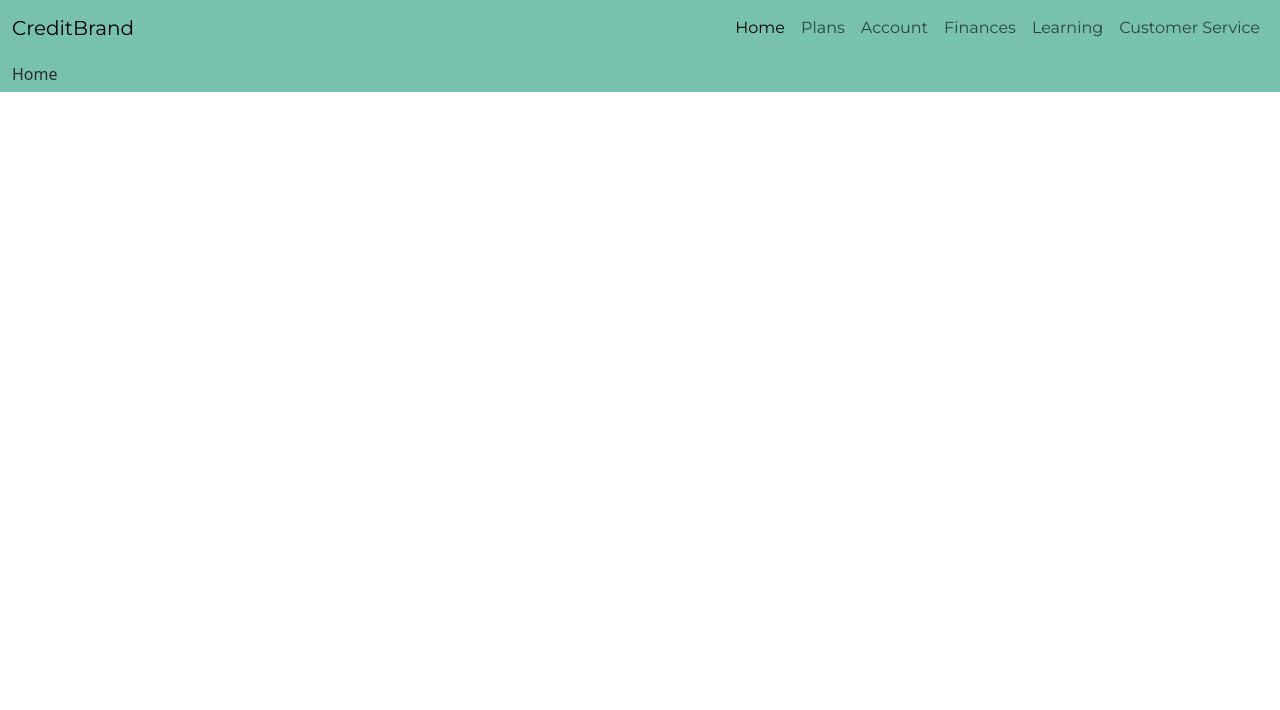
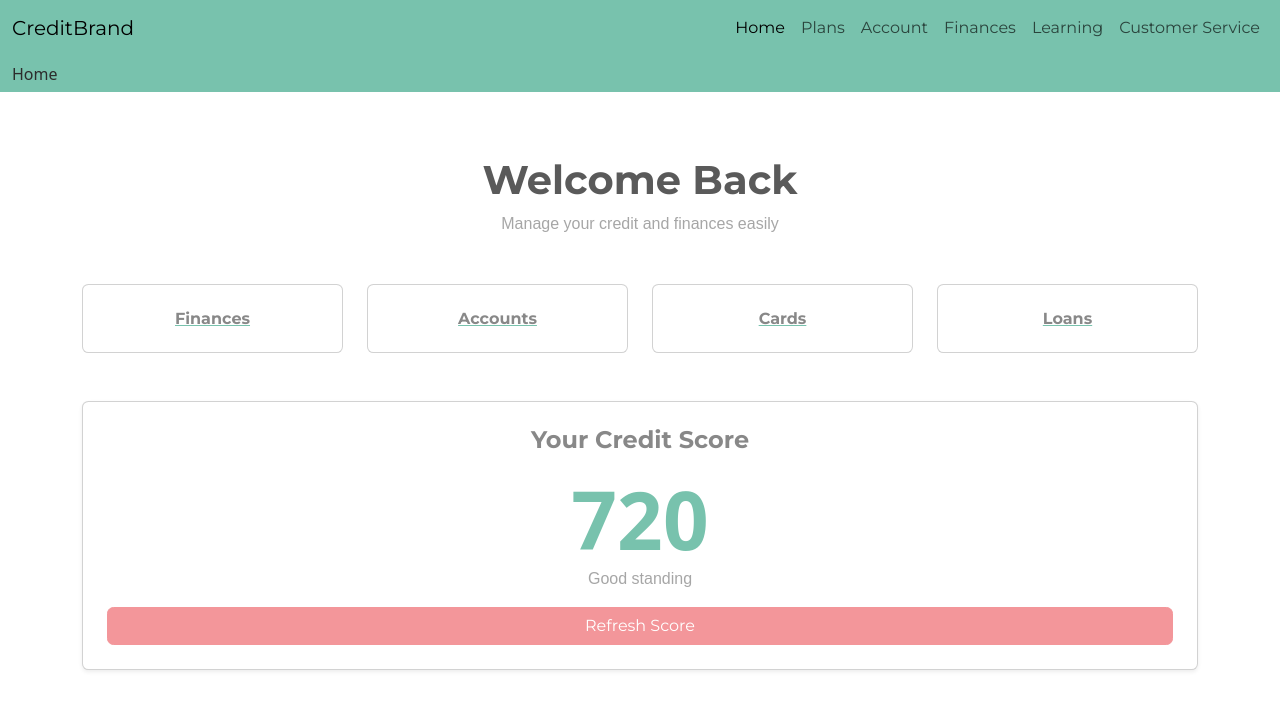
Before and after one commit to VCU-257/iteration-2-build-with-style-group-2, a React (Vite) app: page / in a window 1280 px wide. Shown: the top 710 px of the page. Built offline with nearby package versions, Linux system fonts and the light colour scheme; a web font is replaced by a local one.

Commit message:
Update Home.jsx

```diff
--- a/src/pages/Home.jsx
+++ b/src/pages/Home.jsx
@@ -1,13 +1,131 @@
-import { usePageTitle } from "../hooks";
+import { useEffect, useState } from "react";
 import "../styles/home.css";
+import MobileTitleBar from "../components/MobileTitleBar";
 
 export default function Home() {
-    /* Change the page title on page load */
-    usePageTitle("Home");
+    const baseURL = import.meta.env.BASE_URL.includes("#") ? import.meta.env.BASE_URL : `${import.meta.env.BASE_URL}#/`;
+    const [score, setScore] = useState(720);
+
+    useEffect(() => {
+        document.title = "Home";
+    }, []);
+
+    function refreshScore() {
+        const newScore = Math.floor(Math.random() * (850 - 600) + 600);
+        setScore(newScore);
+    }
 
     return (
         <div className="home-page">
-            {/* replace this line with all of your code! */}
+
+            {/* navbar */}
+            {/* <nav className="navbar navbar-expand-lg navbar-dark custom-navbar">
+                <div className="container">
+                    <a className="navbar-brand fw-bold" href="#">CreditBrand</a>
+
+                    <button className="navbar-toggler" data-bs-toggle="collapse" data-bs-target="#nav">
+                        <span className="navbar-toggler-icon"></span>
+                    </button>
+
+                    <div className="collapse navbar-collapse" id="nav">
+                        <ul className="navbar-nav ms-auto">
+                            <li className="nav-item"><a className="nav-link active" href="#">Home</a></li>
+                            <li className="nav-item"><a className="nav-link" href="#">Plans</a></li>
+                            <li className="nav-item"><a className="nav-link" href="account-info.html">Account</a></li>
+                            <li className="nav-item"><a className="nav-link" href="Finances.html">Finances</a></li>
+                        </ul>
+                    </div>
+                </div>
+            </nav> */}
+            <MobileTitleBar pageTitle="Home" />
+
+            {/* main */}
+            <div className="container py-5">
+
+                <div className="text-center mb-5">
+                    <h1 className="fw-bold">Welcome Back</h1>
+                    <p className="text-muted">Manage your credit and finances easily</p>
+                </div>
+
+                {/* action cards */}
+                <div className="row g-4 mb-5 text-center">
+
+                    <div className="col-6 col-md-3">
+                        <a href={`${baseURL}finances`} className="action-link">
+                            <div className="card p-3 action-card">
+                                <i className="bi bi-wallet fs-1 mb-2"></i>
+                                <h6>Finances</h6>
+                            </div>
+                        </a>
+                    </div>
+
+                    <div className="col-6 col-md-3">
+                        <a href={`${baseURL}account-info`}  className="action-link">
+                            <div className="card p-3 action-card">
+                                <i className="bi bi-person fs-1 mb-2"></i>
+                                <h6>Accounts</h6>
+                            </div>
+                        </a>
+                    </div>
+
+                    <div className="col-6 col-md-3">
+                        <a href="#" className="action-link">
+                            <div className="card p-3 action-card">
+                                <i className="bi bi-credit-card fs-1 mb-2"></i>
+                                <h6>Cards</h6>
+                            </div>
+                        </a>
+                    </div>
+
+                    <div className="col-6 col-md-3">
+                        <a href="#" className="action-link">
+                            <div className="card p-3 action-card">
+                                <i className="bi bi-cash fs-1 mb-2"></i>
+                                <h6>Loans</h6>
+                            </div>
+                        </a>
+                    </div>
+
+                </div>
+
+                {/* credit score */}
+                <div className="card text-center shadow-sm p-4">
+
+                    <h4 className="mb-3">Your Credit Score</h4>
+
+                    <div className="display-1 fw-bold text-primary">
+                        {score}
+                    </div>
+
+                    <p className="text-muted mb-3">Good standing</p>
+
+                    <button className="btn btn-secondary" onClick={refreshScore}>
+                        <i className="bi bi-arrow-repeat"></i> Refresh Score
+                    </button>
+
+                </div>
+
+            </div>
+
+            {/* mobile navigation */}
+            {/* <nav className="navbar fixed-bottom navbar-light bg-light d-lg-none border-top">
+                <div className="container-fluid d-flex justify-content-around text-center">
+
+                    <a href="#" className="text-dark">
+                        <i className="bi bi-house fs-5"></i>
+                    </a>
+
+                    <a href="Finances.html" className="text-dark">
+                        <i className="bi bi-wallet fs-5"></i>
+                    </a>
+
+                    <a href="account-info.html" className="text-dark">
+                        <i className="bi bi-person fs-5"></i>
+                    </a>
+
+                </div>
+            </nav> */}
+
         </div>
     );
 }
```
